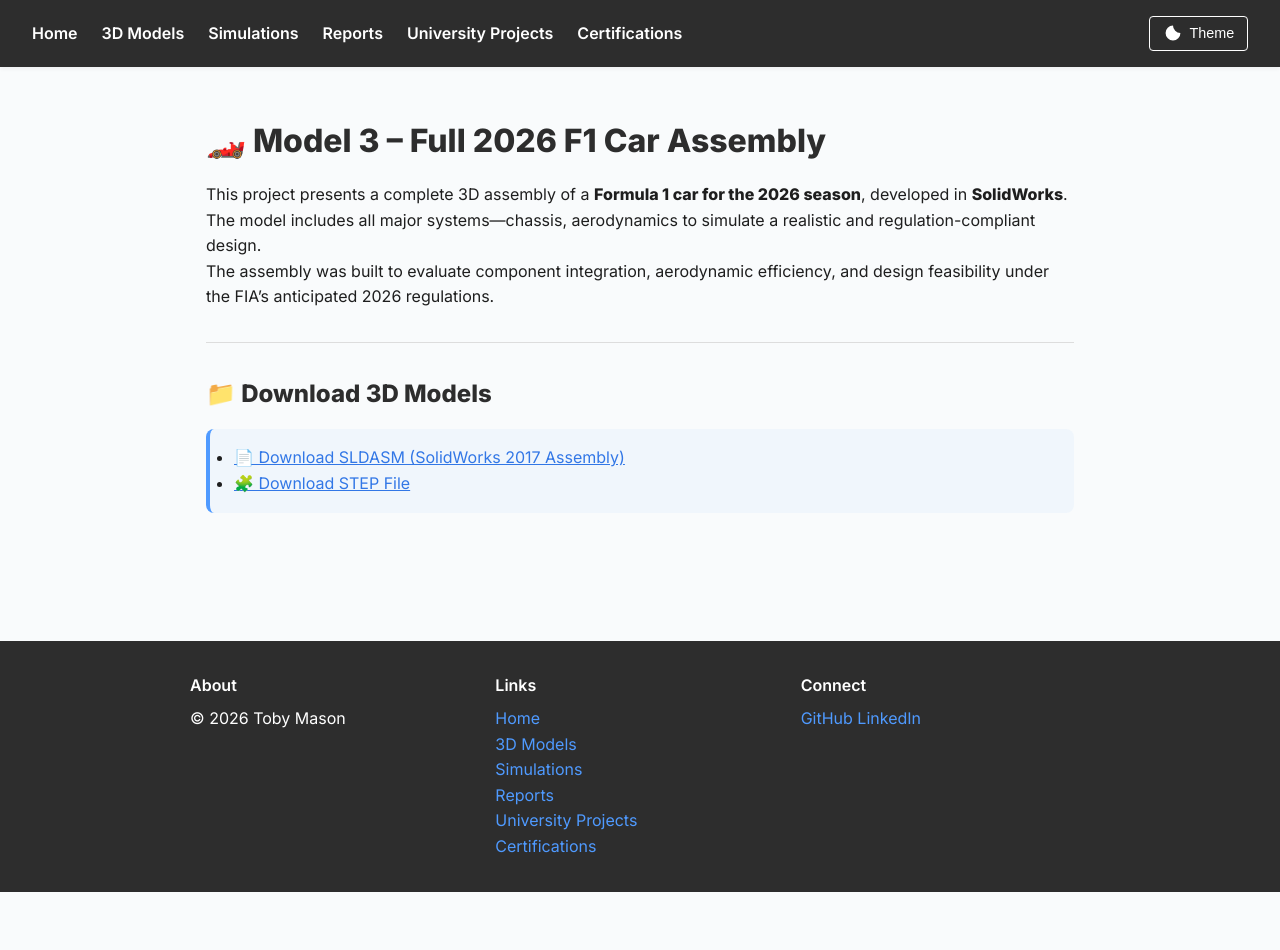
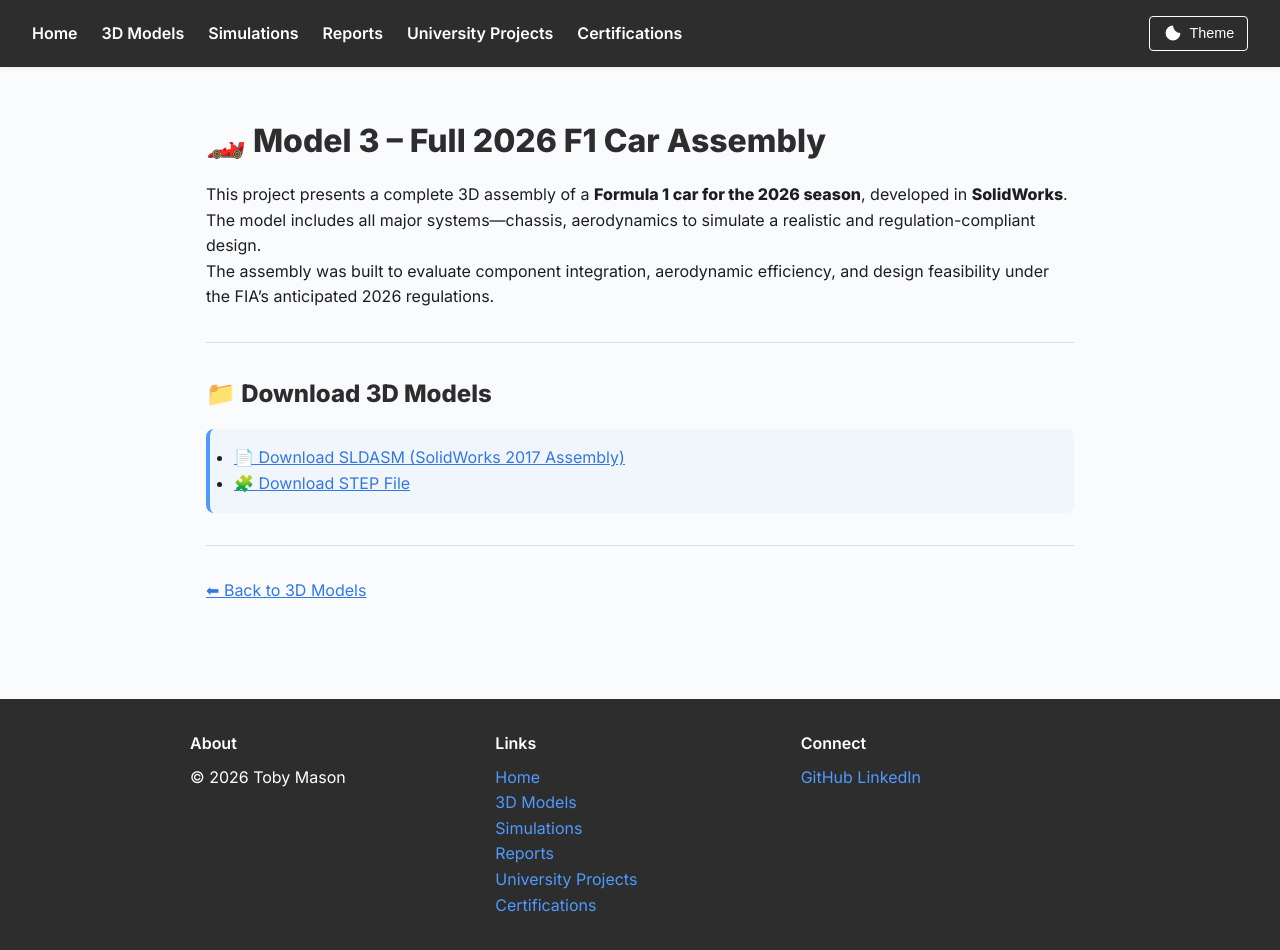
Before and after one commit to tob-mas/engineeringportfolio, a Jekyll site: the page built from 3d_models/28-07-25/index.md, in a window 1280 px wide and 950 px high. Built offline with Jekyll 4.4.1, drawn with Linux system fonts in a browser that asks for light colours.

Commit message:
Add navigation link back to 3D Models index

```diff
--- a/3d_models/28-07-25/index.md
+++ b/3d_models/28-07-25/index.md
@@ -20,3 +20,7 @@ The assembly was built to evaluate component integration, aerodynamic efficiency
     <li><a href="{{ site.baseurl }}/3d_models/28-07-25/My%202026%20F1%20Car.STEP" download>🧩 Download STEP File</a></li>
   </ul>
 </div>
+
+---
+
+[⬅ Back to 3D Models]({{ site.baseurl }}/3d_models/)
```
